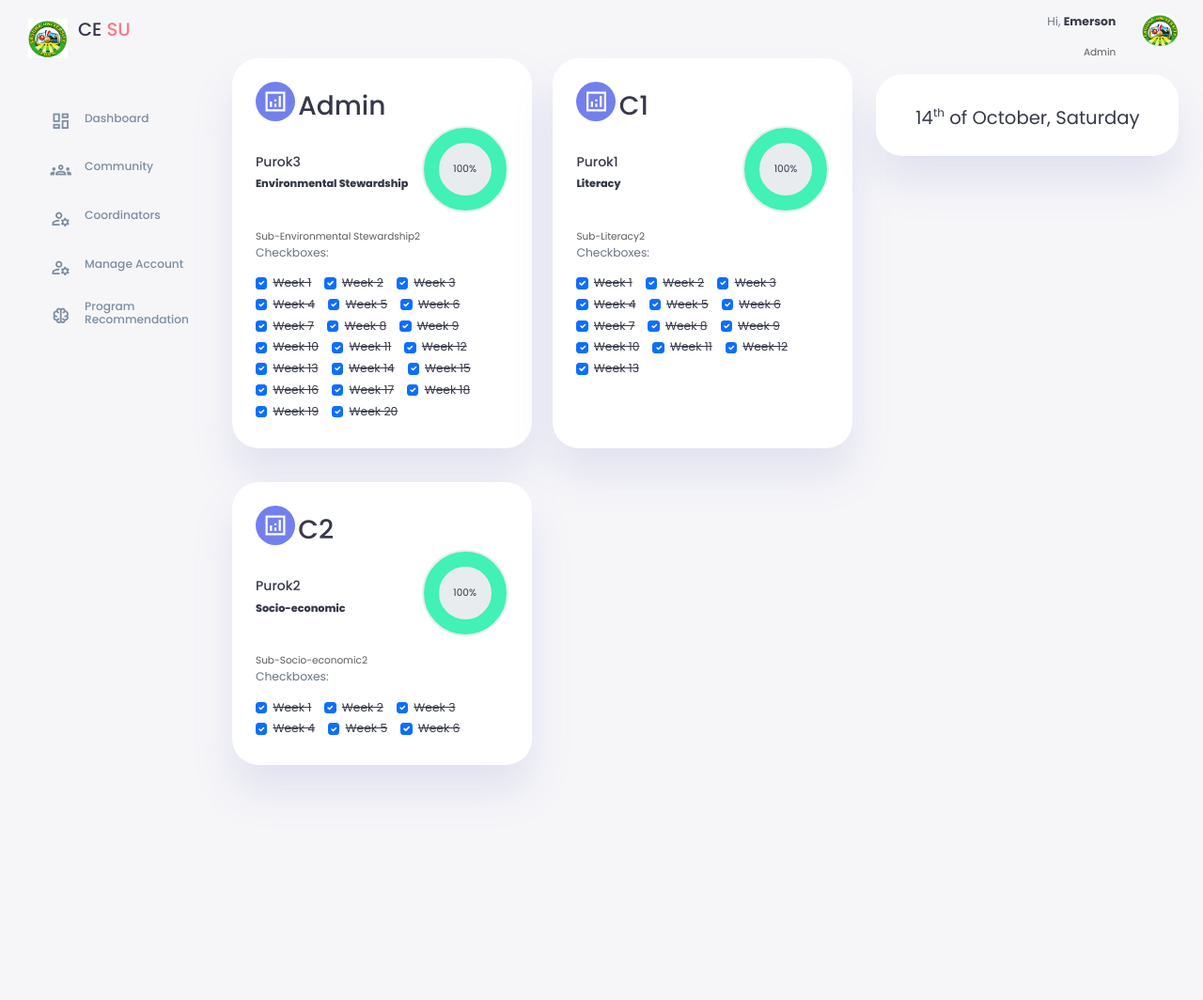
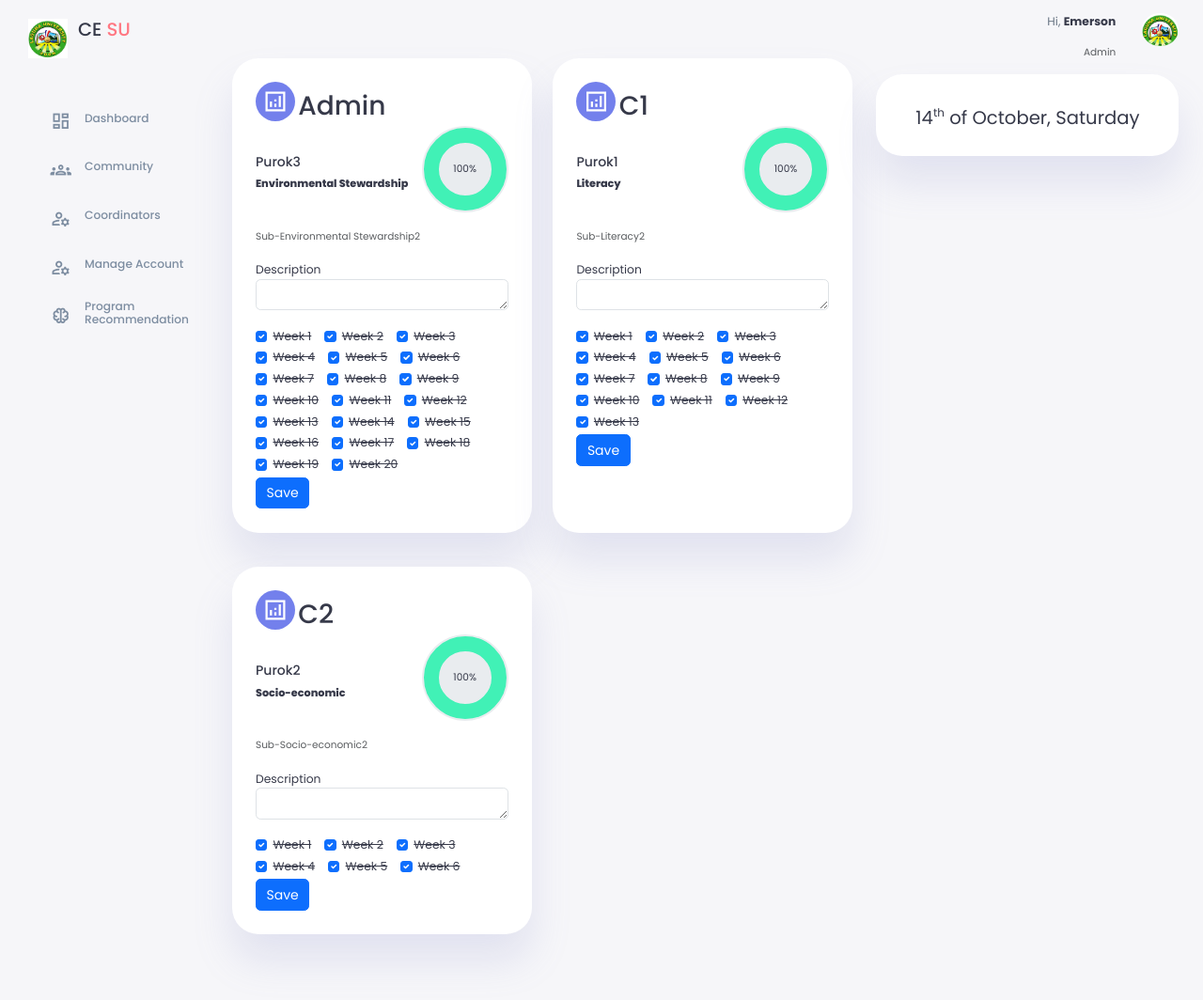
Before and after one commit to Emerson0607/DSS-CESU, a Flask app: page /coordinator in a window 1280 px wide. Shown: the whole page at 94% size. Before the commit the page ends 836 px from the top, so only its background shows below. Run offline with Flask 3, Linux system fonts and the light colour scheme; a user stored in the database is signed in; data comes from the database, SQL or seed files in the repository; both versions use the stored data as it was after the commit; parts of the project's set-up code (start-up, migrations or seed data) failed here and were passed over; some libraries are stand-ins or nearby versions.

Commit message:
with textarea

```diff
--- a/main/templates/coordinator.html
+++ b/main/templates/coordinator.html
@@ -28,7 +28,12 @@
         <small class="text-muted"></small>
           <!-- Add checkboxes and labels here -->
         <div class="checkboxes">
-            <p>Checkboxes:</p>
+
+            <div class="form-group">
+                <label for=""> <br>Description </label>
+                <textarea class="form-control" id="textarea" rows="1"></textarea>
+                <br>
+              </div>
             <div class="checkbox-group">
                 <div class="form-check form-check-inline">
                     <input class="form-check-input" type="checkbox" id="" value="">
@@ -36,6 +41,7 @@
                 </div>
 
             </div>
+            <button class="btn btn-primary save-button">Save</button>
 
         </div>
 
@@ -138,7 +144,7 @@
         var checkboxes = checkboxGroup.find("input:checkbox");
         checkboxes.on("change", function () {
 
-        updatePercentage();
+
         if (this.checked) {
             var currentIndex = checkboxes.index(this);
             console.log(currentIndex);
@@ -153,8 +159,49 @@
             }
         });
 
+         // Add a click event handler for saving data to the database
+         insightsDiv.find(".save-button").click(function () {
+            // Get the value of the textarea
+            var textareaValue = insightsDiv.find("#textarea").val();
+
+            // Check if textarea is empty
+            if (textareaValue.trim() === "") {
+                alert("Please input data in the textarea before saving.");
+            } else {
+                updatePercentage();
+                // Proceed with saving data to the database
+                saveDataToDatabase(textareaValue);
+            }
+        });
+
+        function saveDataToDatabase(textareaValue) {
+            // Implement the database-saving logic here
+
+            // Simulate a successful save (you should replace this with your actual logic)
+            // For demonstration, we use a setTimeout to mimic a server response.
+             setTimeout(function () {
+        // Clear the textarea
+        insightsDiv.find("#textarea").val("");
+
+        // Create the "Save Success" alert
+        var alertElement = '<div class="alert alert-success" role="alert">' +
+            '<h4 class="alert-heading">Save Success</h4>' +
+            '</div>';
+
+        // Append the alert to the insightsDiv
+        insightsDiv.append(alertElement);
+
+        // Remove the alert after a specified duration (in this case, 3 seconds)
+        setTimeout(function () {
+            insightsDiv.find(".alert.alert-success").remove();
+        }, 3000); // Remove the alert after 3 seconds
+    }, 1000); // Simulate a 1-second delay before success
+        }
+
+
+
+
         //calculate the checked box
-         // Create a function to calculate and update the percentage
         var checkedCheckboxes = checkboxGroup.find("input:checkbox:checked").length;
         var totalCheckboxes = checkboxGroup.find("input:checkbox").length;
         var percentage = Math.floor((checkedCheckboxes * 100) / totalCheckboxes);
```
Also changed, not shown: instance/cesu4.db. Lines whose indentation alone changed are shown as unchanged.
